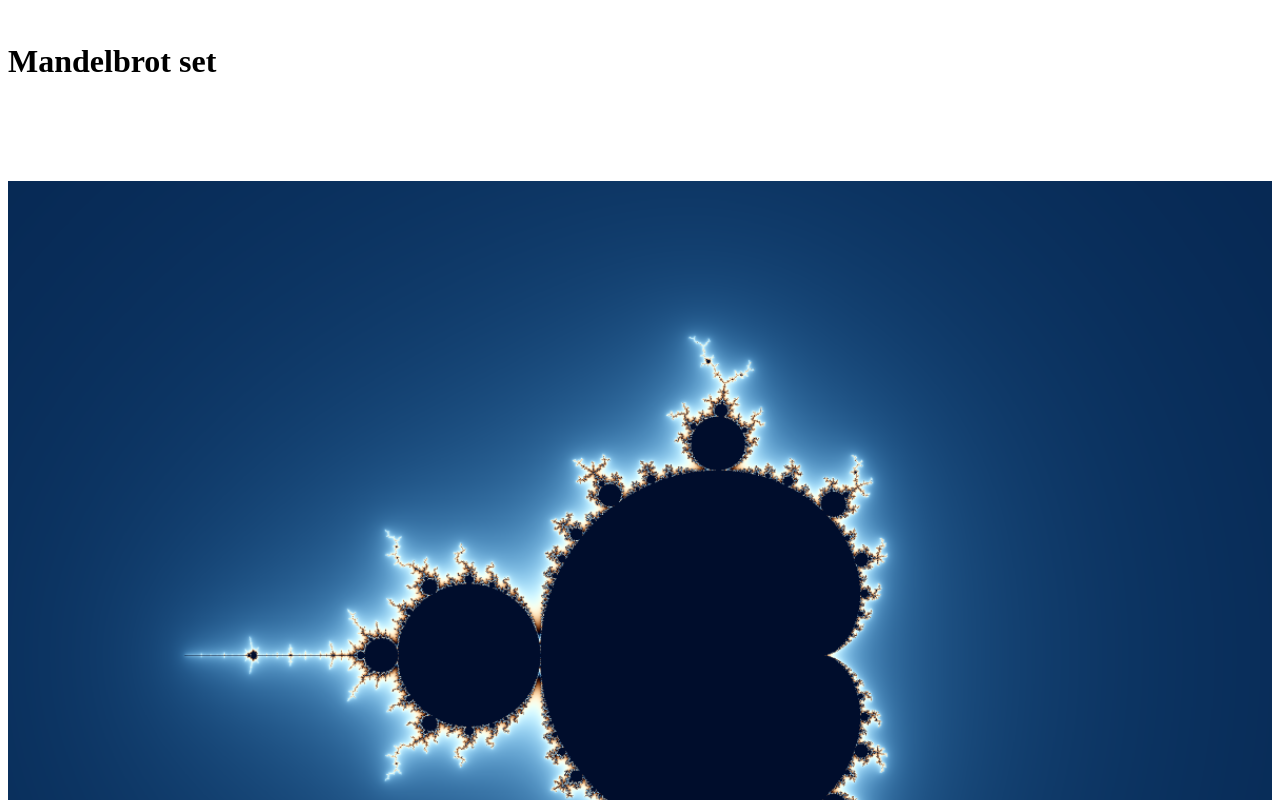
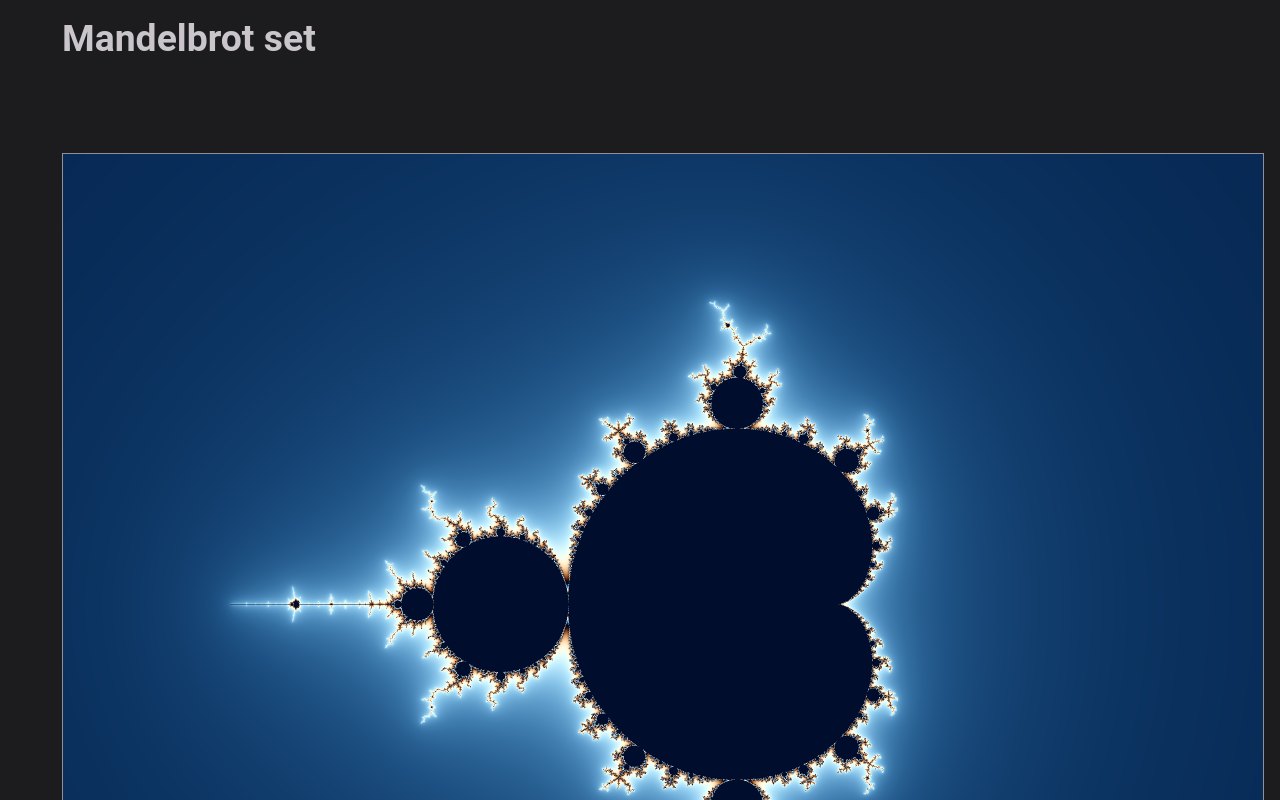
Before and after one commit to Spotika/mandelbrot-set-temp, a React (Vite) app in the folder frontend/: page / in a window 1280 px wide. Shown: the top 800 px of the page. Built offline with nearby package versions, Linux system fonts and the light colour scheme.

Commit message:
refactor

```diff
--- a/frontend/src/main.tsx
+++ b/frontend/src/main.tsx
@@ -1,7 +1,7 @@
 import { StrictMode } from 'react'
 import { createRoot } from 'react-dom/client'
 
-// import styles from "./index.module.scss"
+import styles from "./index.module.scss"
 import axios from 'axios';
 import { MandelbrotPage } from './pages/Mandelbrot';
 
@@ -12,7 +12,7 @@ createRoot(document.getElementById('root')!).render(
   <StrictMode >
     {/* <App /> */}
     {/* <HelloPage /> */}
-    <h1></h1>
+    <h1 className={styles.container}></h1>
     <MandelbrotPage />
   </StrictMode>
 )
```
